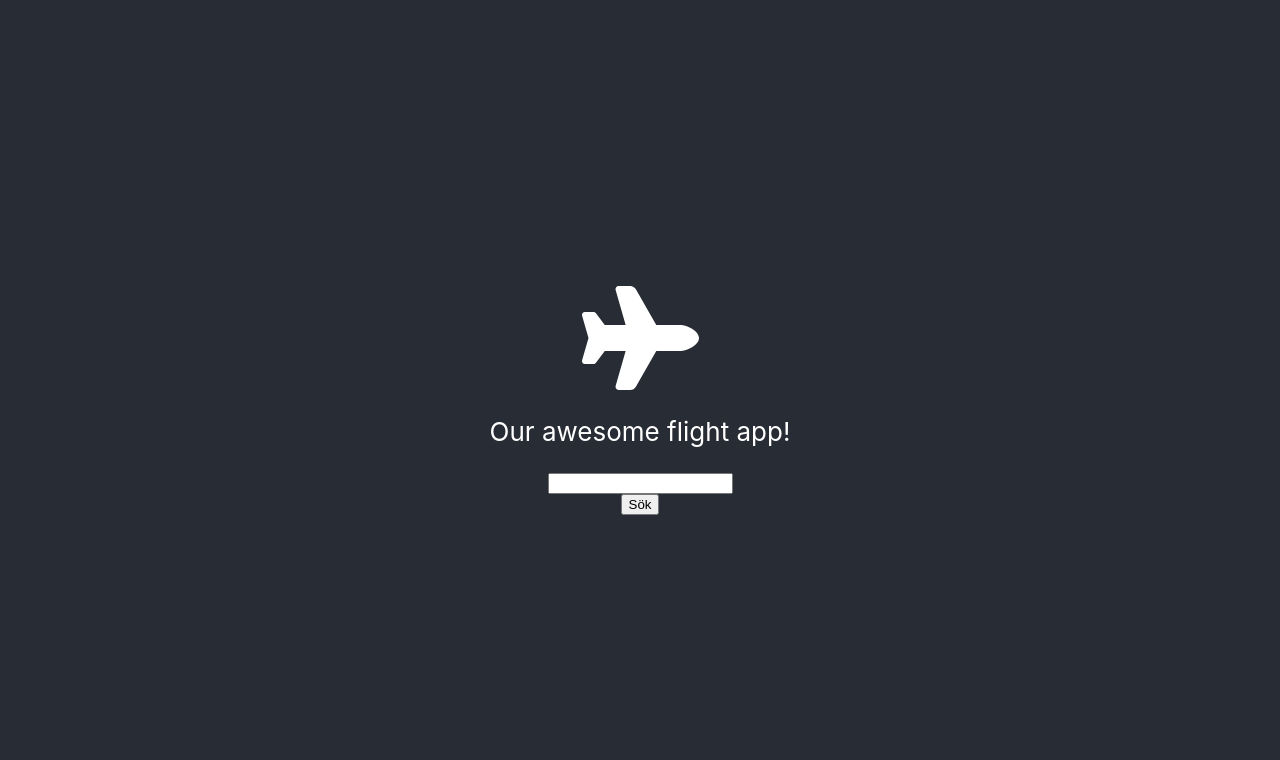
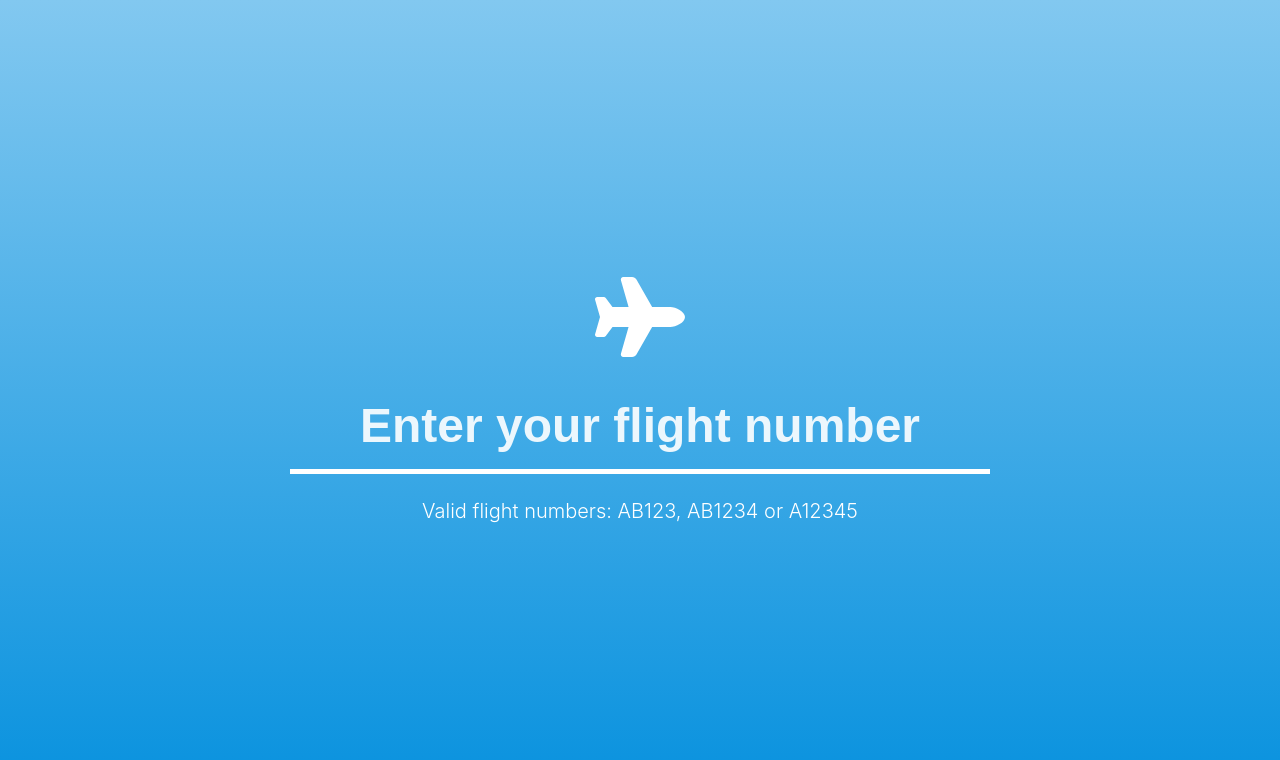
Before and after one commit to Asivol93/flight-app, a React (Create React App) app: page / in a window 1280 px wide. Shown: the top 760 px of the page. Built offline with nearby package versions, Linux system fonts and the light colour scheme; no server answers.

Commit message:
Added css + validation for inputfield
Added the first building blocks of new css code for a more clean visual experience. Added helping text & validation requirements for the type of flight numbers

```diff
--- a/src/App.css
+++ b/src/App.css
@@ -1,38 +1,86 @@
-.App {
-  text-align: center;
+*{
+  margin:0;
+  padding:0;
 }
 
-.App-logo {
-  height: 40vmin;
-  pointer-events: none;
+:root{
+  --white-color: rgba(255, 255, 255, 1);
+  --blue-linear-gradient:linear-gradient(180deg, #82C8F0 0%, #0791DE 100%);
 }
 
-@media (prefers-reduced-motion: no-preference) {
-  .App-logo {
-    animation: App-logo-spin infinite 20s linear;
-  }
+body{
+  background: var(--blue-linear-gradient);
+  height: 100vh;
+  width: 100vw;
+
 }
 
 .App-header {
-  background-color: #282c34;
-  min-height: 100vh;
+  height: 100vh;
   display: flex;
   flex-direction: column;
   align-items: center;
   justify-content: center;
-  font-size: calc(10px + 2vmin);
+  font-size: 20px;
+  font-weight: bold;
+  color: var(--white-color);
+}
+
+.input-button-wrapper{
+  display: flex;
+  overflow: hidden;
+  padding: 25px 0;
+  width: 700px;
+  max-width: 90vw;
+}
+
+.input-button-wrapper input, button{
+  border: none;
+  text-align: center;
+  background-color: transparent;
+  font-size: min(6vw, 3rem);
   color: white;
 }
 
-.App-link {
-  color: #61dafb;
+.input-button-wrapper input{
+  font-weight: bold;
+  color:var(--white-color);
+  border-bottom: 5px solid white;
+  padding: 1rem 2rem;
+  width: 100%;
 }
 
-@keyframes App-logo-spin {
-  from {
-    transform: rotate(0deg);
-  }
-  to {
-    transform: rotate(360deg);
-  }
+input:focus{
+  outline: none;
 }
+
+input::placeholder{
+  color:rgba(255, 255, 255, 0.9);
+  transition: color 0.3s ease;
+}
+
+input:focus::placeholder{
+  color:rgba(255, 255, 255, 0.25);
+}
+
+.input-button-wrapper button{
+  display: flex;
+  align-items: center;
+  justify-content: center;
+  cursor: pointer;
+  visibility: hidden;
+  padding: 0.5rem 0;
+  width: 0;
+}
+
+#callsign:valid+button{
+  visibility:visible;
+  width:auto;
+  padding: 0.5rem 2rem;
+
+
+}
+
+.input-helper-text{
+  font-weight: 300;
+}
--- a/src/App.tsx
+++ b/src/App.tsx
@@ -1,7 +1,7 @@
 import React, { useState } from 'react';
 import './App.css';
 import {FontAwesomeIcon} from "@fortawesome/react-fontawesome"
-import {faPlane} from "@fortawesome/free-solid-svg-icons"
+import {faPlane, faArrowRight} from "@fortawesome/free-solid-svg-icons"
 import { getFlight } from './API/API';
 
 const API_KEY = process.env.REACT_APP_FLIGHT_API_KEY
@@ -18,13 +18,12 @@ function App() {
   return (
     <div className="App">
       <header className="App-header">
-
-        <FontAwesomeIcon icon={faPlane} size="4x" />
-        <p>
-          Our awesome flight app!
-        </p>
-        <input type="text" id="callsign" name="callsign" onChange={(e) => setFlightNumber(e.target.value)} />
-        <button type="submit" onClick={() => { onSubmit(flightNumber)}}>Sök</button>
+      <FontAwesomeIcon icon={faPlane} size="4x"/>
+        <form className="input-button-wrapper">
+          <input placeholder="Enter your flight number" pattern="([A-Za-z]{2}[0-9]{3,4}|[A-Za-z][0-9]{5})" required type="text" id="callsign" name="callsign" title="The flightnumber must be in one of the following patterns: A12345, AB123 or AB1234" onChange={(e) => setFlightNumber(e.target.value)}/>
+          <button type="submit" onClick={() => { onSubmit(flightNumber)}}><FontAwesomeIcon icon={faArrowRight}/></button>
+        </form>
+        <div className="input-helper-text">Valid flight numbers: AB123, AB1234 or A12345</div>
         {flightData && (
           <div>
             <p>{flightData[0].number}</p>
@@ -34,7 +33,6 @@ function App() {
             <p>To: {flightData[0].arrival.airport.name}</p>
           </div>
         )}
-
       </header>
     </div>
   );
```
